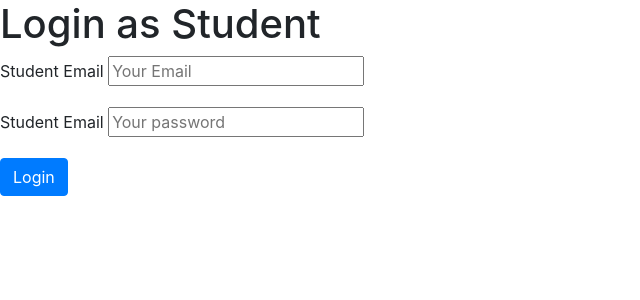
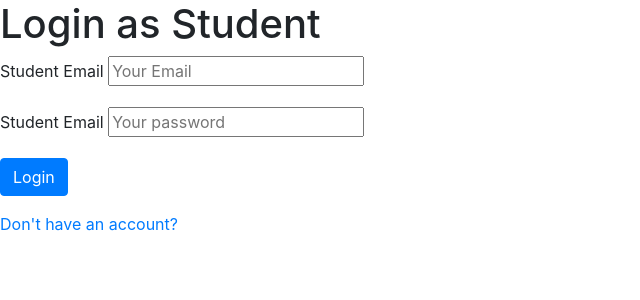
Before and after one commit to ShowmickKar/FIND-YOUR-BRACU-MATES-CSE370-PROJECT-SPRING-2022, a PHP site: page /student_login.php in a window 1280 px wide. Shown: the top 300 px of the page, without its empty margins (0-640 px from the left). Run offline with PHP 8.4, Linux system fonts and the light colour scheme.

Commit message:
Update student_login.php

```diff
--- a/student_login.php
+++ b/student_login.php
@@ -29,6 +29,9 @@
             <div class="form-group">
                 <button type="submit" name="login_student" class="btn btn-primary">Login</button>
             </div>
+            <div class="form-group">
+                <a href="student_registration.php">Don't have an account?</a>
+            </div>
         </form>
     </div>
 </body>
```
